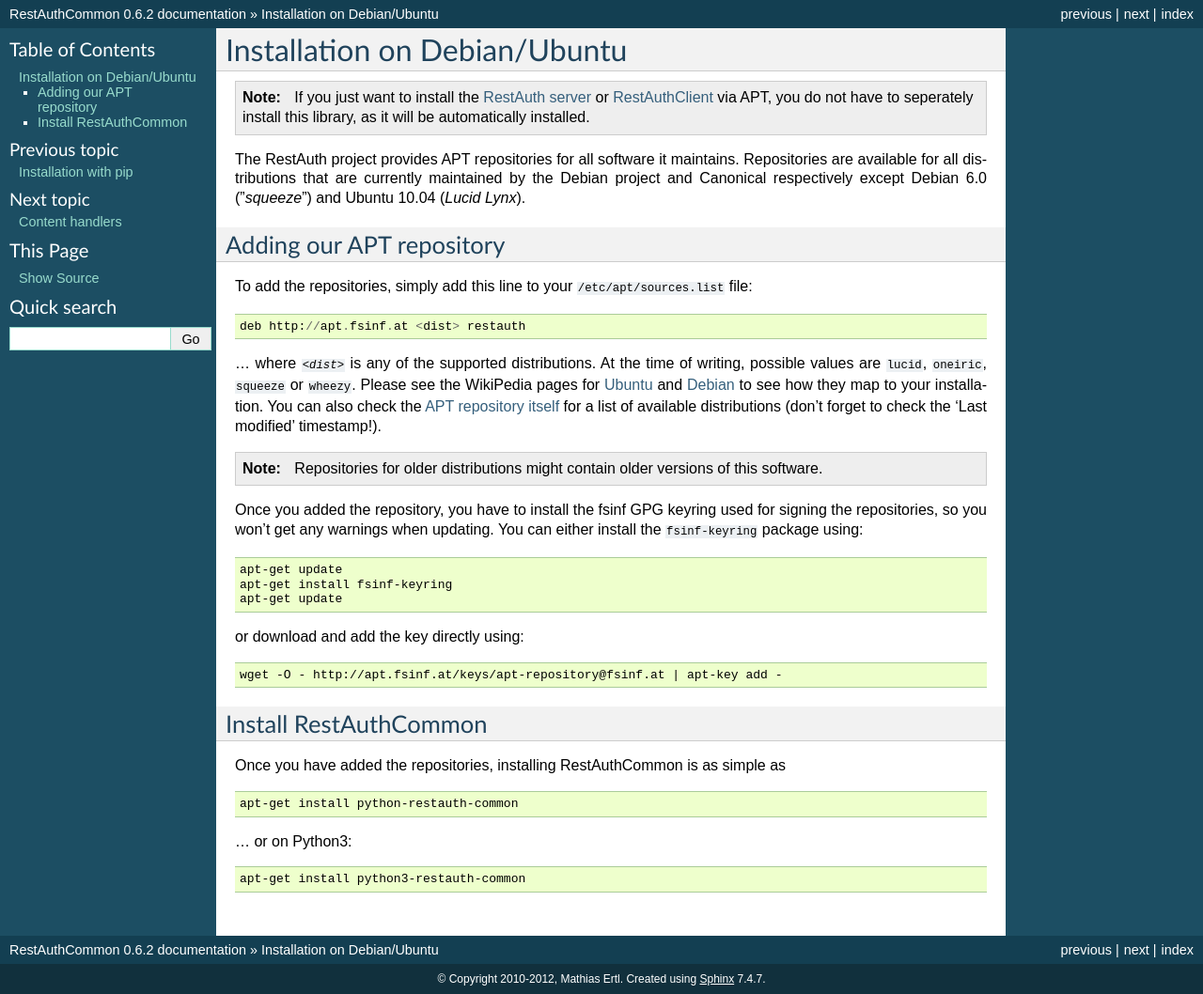
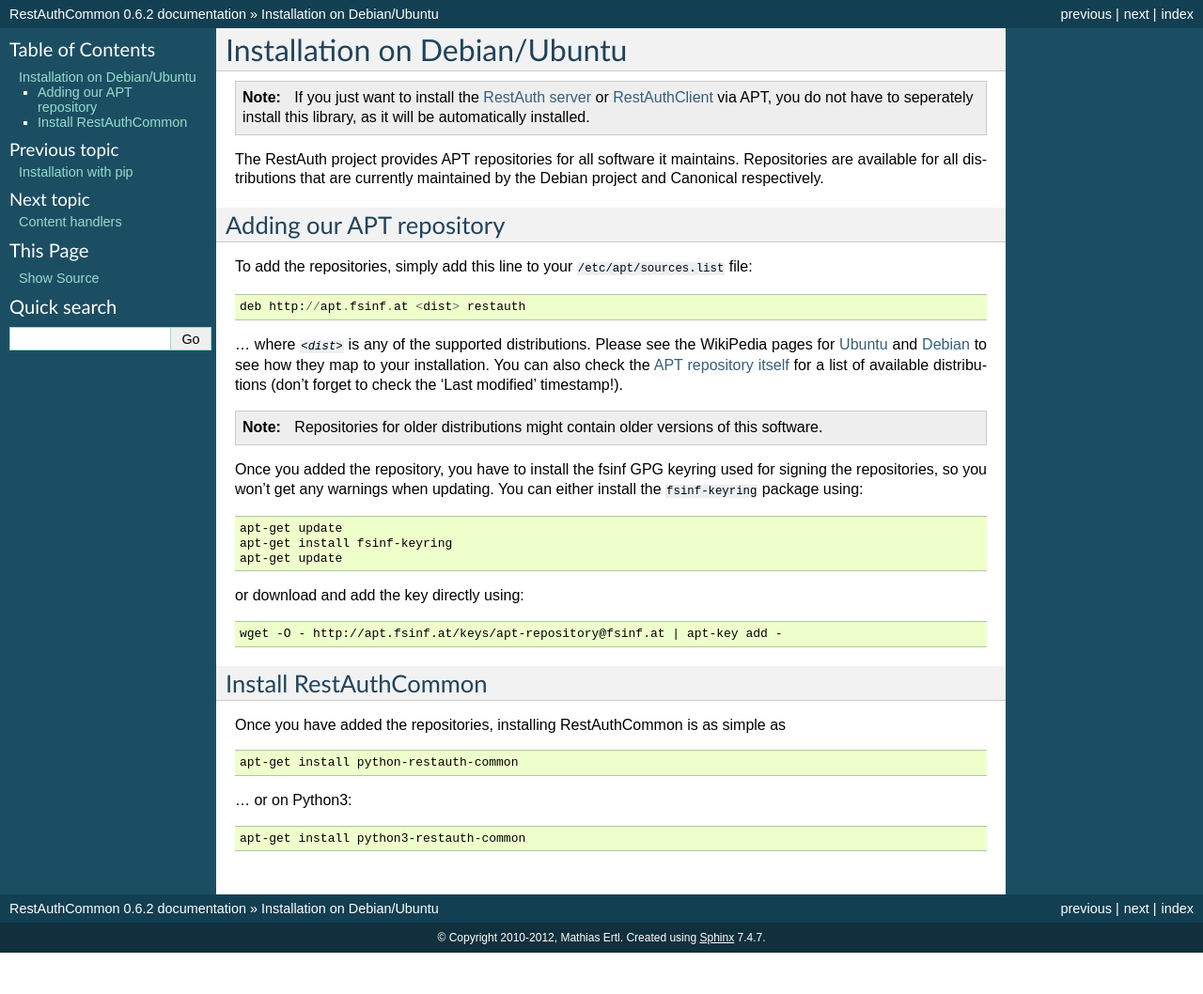
Before and after one commit to RestAuth/RestAuthCommon, a Sphinx documentation site: the page built from doc/install/debian-ubuntu.rst, in a window 1280 px wide. Shown: the whole page at 94% size. Built offline with Sphinx 7.4.7, drawn with Linux system fonts in a browser that asks for light colours; formulas are drawn with MathJax 3; after the commit the page ends 1014 px from its top, so only the background shows below that.

Commit message:
update Ubuntu/Debian

```diff
--- a/doc/install/debian-ubuntu.rst
+++ b/doc/install/debian-ubuntu.rst
@@ -1,39 +1,32 @@
 Installation on Debian/Ubuntu
 =============================
 
-.. NOTE:: If you just want to install the `RestAuth server
-   <https://server.restauth.net>`_ or `RestAuthClient
-   <https://python.restauth.net>`_ via APT, you do not have to seperately
-   install this library, as it will be automatically installed.
+.. NOTE:: If you just want to install the `RestAuth server <https://server.restauth.net>`_ or
+   `RestAuthClient <https://python.restauth.net>`_ via APT, you do not have to seperately install
+   this library, as it will be automatically installed.
 
-The RestAuth project provides APT repositories for all software it maintains.
-Repositories are available for all distributions that are currently maintained
-by the Debian project and Canonical respectively except Debian 6.0 ("*squeeze*")
-and Ubuntu 10.04 (*Lucid Lynx*).
+The RestAuth project provides APT repositories for all software it maintains.  Repositories are
+available for all distributions that are currently maintained by the Debian project and Canonical
+respectively.
 
 Adding our APT repository
 -------------------------
 
-To add the repositories, simply add this line to your
-:file:`/etc/apt/sources.list` file::
+To add the repositories, simply add this line to your :file:`/etc/apt/sources.list` file::
 
    deb http://apt.fsinf.at <dist> restauth
 
-... where :samp:`{<dist>}` is any of the supported distributions. At the time of
-writing, possible values are ``lucid``, ``oneiric``, ``squeeze`` or ``wheezy``.
-Please see the WikiPedia pages for `Ubuntu
-<http://en.wikipedia.org/wiki/List_of_Ubuntu_releases#Table_of_versions>`_ and
-`Debian <http://en.wikipedia.org/wiki/Debian#Release_history>`_ to see how they
-map to your installation.  You can also check the `APT repository itself
-<http://apt.fsinf.at/dists>`_ for a list of available distributions (don't
-forget to check the 'Last modified' timestamp!).
+... where :samp:`{<dist>}` is any of the supported distributions.  Please see the WikiPedia pages
+for `Ubuntu <http://en.wikipedia.org/wiki/List_of_Ubuntu_releases#Table_of_versions>`_ and `Debian
+<http://en.wikipedia.org/wiki/Debian#Release_history>`_ to see how they map to your installation.
+You can also check the `APT repository itself <http://apt.fsinf.at/dists>`_ for a list of available
+distributions (don't forget to check the 'Last modified' timestamp!).
 
-.. NOTE:: Repositories for older distributions might contain older versions
-   of this software.
+.. NOTE:: Repositories for older distributions might contain older versions of this software.
 
-Once you added the repository, you have to install the fsinf GPG keyring used
-for signing the repositories, so you won't get any warnings when updating. You
-can either install the ``fsinf-keyring`` package using:
+Once you added the repository, you have to install the fsinf GPG keyring used for signing the
+repositories, so you won't get any warnings when updating. You can either install the
+``fsinf-keyring`` package using:
 
 .. code-block:: bash
 
```
